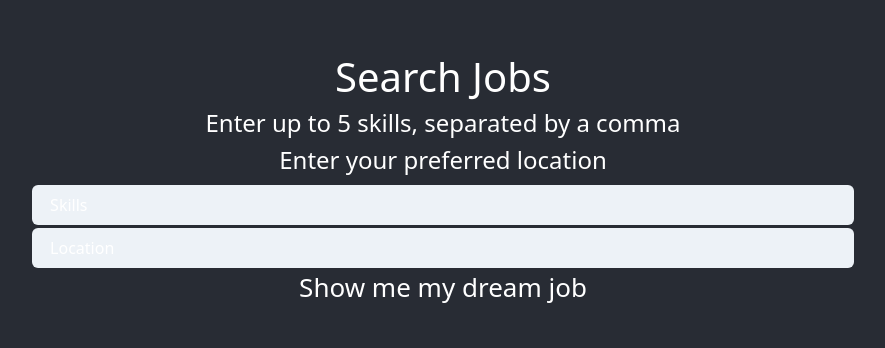
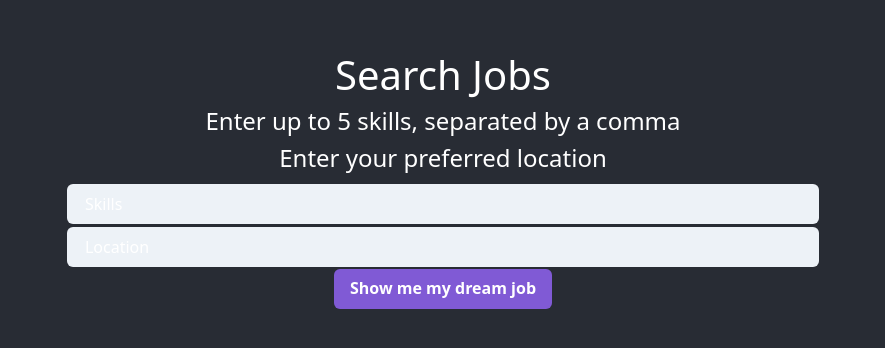
Before and after one commit to ngalvin1991/skillmatch, a React (Create React App) app: page / in a window 1280 px wide. Shown: the part 228-576 px from the top of the page, without its empty margins (197-1082 px from the left). Built offline with nearby package versions, Linux system fonts and the light colour scheme; no server answers.

Commit message:
added purple button

```diff
--- a/src/Components/JobForm/JobForm.js
+++ b/src/Components/JobForm/JobForm.js
@@ -1,7 +1,7 @@
 import React from "react";
 import ReactDOM from "react-dom";
 import { Formik, Field, Form } from "formik";
-import { Input, ChakraProvider } from "@chakra-ui/react";
+import { ChakraProvider, Input, Button } from "@chakra-ui/react";
 
 function JobForm() {
   return (
@@ -32,7 +32,7 @@ function JobForm() {
             name="city"
             type="text"
             variant="filled"/>
-            <button type="submit">Show me my dream job</button>
+            <Button type="submit" colorScheme="purple">Show me my dream job</Button>
           </Form>
         </Formik>
       </div>
@@ -43,3 +43,4 @@ function JobForm() {
 ReactDOM.render(<JobForm />, document.getElementById("root"));
 
 export default JobForm;
+//do we want to add validation
```
